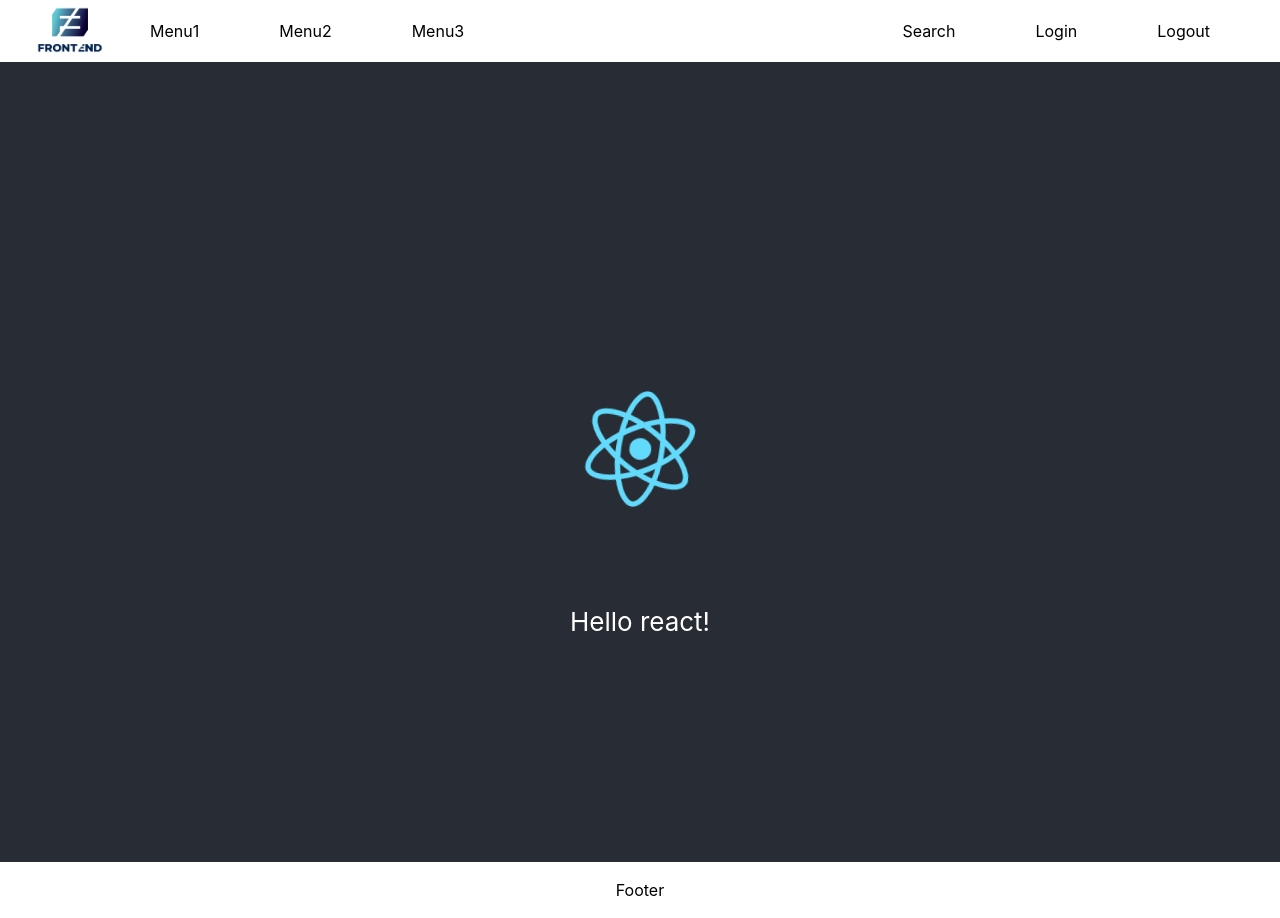
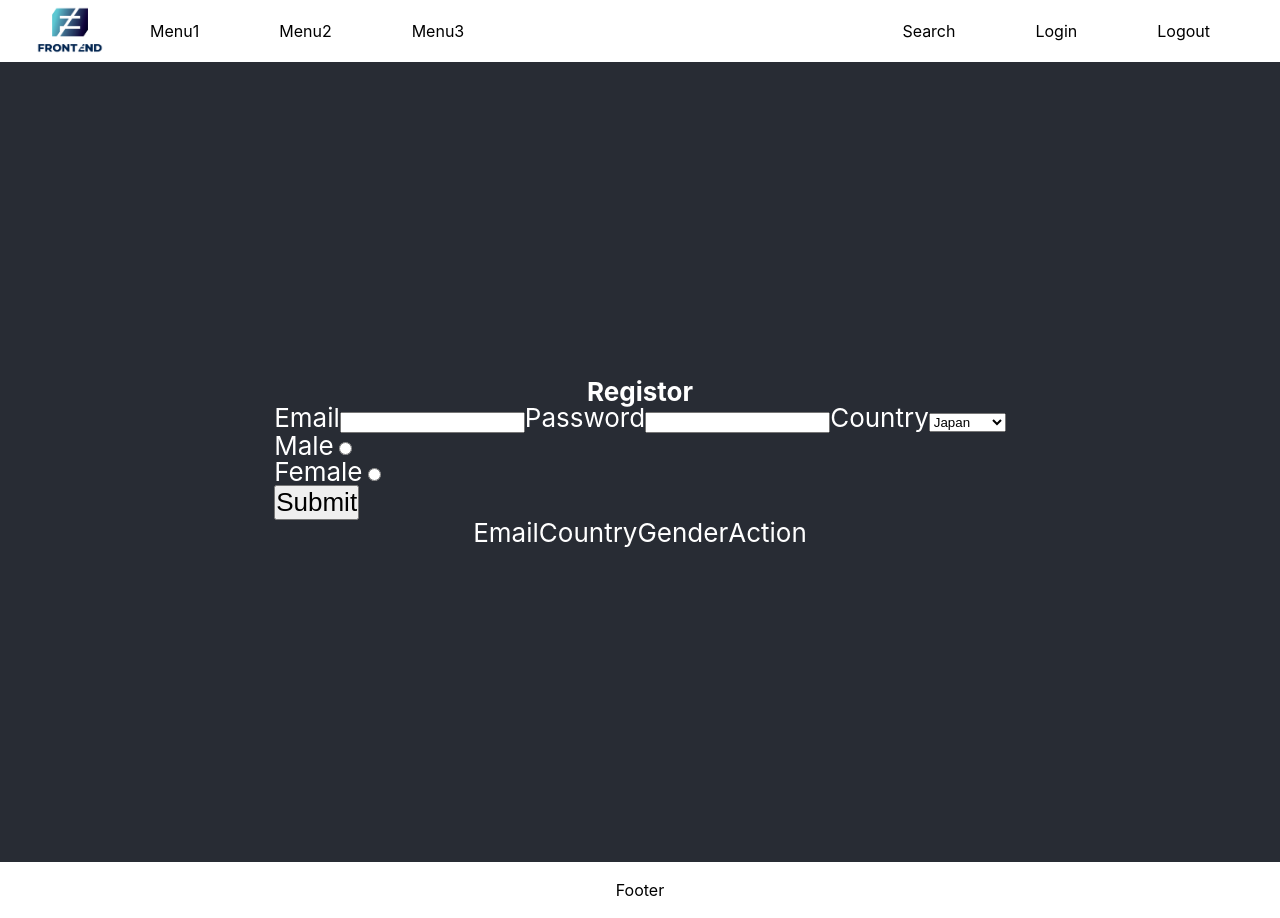
Before and after one commit to mvn-hungtran-dn/fe-train-reactjs, a React (Create React App) app: page / in a window 1280 px wide. Built offline with nearby package versions, Linux system fonts and the light colour scheme.

Commit message:
finish create form

```diff
--- /dev/null
+++ b/src/component/form/button.jsx
@@ -0,0 +1,9 @@
+import React from "react";
+
+export class Button extends React.Component {
+  render() {
+    return (
+      <button type="submit">{this.props.children}</button>
+    )
+  }
+}
--- /dev/null
+++ b/src/component/form/form.jsx
@@ -0,0 +1,11 @@
+import React from "react";
+
+export class Form extends React.Component {
+  render() {
+    return (
+      <form onSubmit={this.props.handleSubmit}>
+        {this.props.children}
+      </form>
+    )
+  }
+}
--- /dev/null
+++ b/src/component/form/input.jsx
@@ -0,0 +1,13 @@
+import React from "react";
+
+export class Input extends React.Component {
+  render() {
+    const { name, label, value } = this.props
+    return (
+      <>
+        <label>{ label }</label>
+        <input defaultValue={value} name={name} type="text"/>
+      </>
+    )
+  }
+}
--- /dev/null
+++ b/src/component/form/radio-group.jsx
@@ -0,0 +1,20 @@
+import React from "react";
+
+export class RadioGroup extends React.Component {
+  render() {
+    const { options, name} = this.props
+    return (
+      options.map((item, index) => (
+        <div key={index}>
+          <label htmlFor={index}>{item.name}</label>
+          <input
+            value={item.value}
+            id={index}
+            type="radio"
+            name={name}
+          />
+        </div>
+      ))
+    )
+  }
+}
--- /dev/null
+++ b/src/component/form/select.jsx
@@ -0,0 +1,19 @@
+import React from "react";
+
+export class Select extends React.Component {
+  render() {
+    const { name, label, options, value } = this.props
+    return (
+      <>
+        <label>{ label }</label>
+        <select defaultValue={value} name={name} id="cars">
+          {
+            options.map(
+              (item, index) => <option key={index} value={item.value}>{ item.name }</option>
+            )
+          }
+        </select>
+      </>
+    )
+  }
+}
--- /dev/null
+++ b/src/component/table.jsx
@@ -0,0 +1,33 @@
+import React from "react";
+
+export class Table extends React.Component {
+  render() {
+    const { datas } = this.props
+    return (
+      <table>
+        <thead>
+          <tr>
+            <th>Email</th>
+            <th>Country</th>
+            <th>Gender</th>
+            <th>Action</th>
+          </tr>
+        </thead>
+        <tbody>
+          {
+            datas.map((item, index) =>
+              <tr key={index}>
+                <td>{item.email}</td>
+                <td>{item.country}</td>
+                <td>{item.gender}</td>
+                <td>
+                  <button onClick={() => this.props.delete(item.id)}>X</button>
+                </td>
+              </tr>
+            )
+          }
+        </tbody>
+      </table>
+    )
+  }
+}
--- a/src/layout/main.jsx
+++ b/src/layout/main.jsx
@@ -1,20 +1,93 @@
 import React from "react";
-import logo from '../logo.svg';
+import { Button } from "../component/form/button";
+import { Form } from "../component/form/form";
+import { Input } from "../component/form/input";
+import { RadioGroup } from "../component/form/radio-group";
+import { Select } from "../component/form/select";
+import { Table } from "../component/table";
 
 export class Main extends React.Component {
+  constructor() {
+    super()
+    this.state = {
+      email: '',
+      country: '',
+      password: '',
+      gender: '',
+      datas: []
+    }
+  }
+
+  onSubmit = (event) => {
+    event.preventDefault()
+    const target = event.target
+    this.setState((state) => ({
+      datas: [
+        ...state.datas,
+        {
+          id: new Date().getTime(),
+          email: target.email.value,
+          country: target.country.value,
+          password: target.password.value,
+          gender: target.gender.value
+        }
+      ]
+    }))
+    console.log(target.gender)
+  }
+
+  onDelete = (id) => {
+    this.setState((state) => ({
+      datas: state.datas.filter((item) => item.id !== id)
+    }))
+  }
+
   render() {
+    const options = [
+      {
+        value: 'jp',
+        name: 'Japan'
+      },
+      {
+        value: 'vn',
+        name: 'Viet Nam'
+      },
+      {
+        value: 'usa',
+        name: 'USA'
+      }
+    ]
+    const optionsRadio = [
+      {
+        value: 0,
+        name: 'Male'
+      },
+      {
+        value: 1,
+        name: 'Female'
+      }
+    ]
     return (
       <main className="main">
-        <img
-          src={logo}
-          className="App-logo"
-          alt="logo"
-          width="200"
-          height="200"
-        />
-        <p>
-          Hello react!
-        </p>
+        <h3>Registor</h3>
+        <Form handleSubmit={this.onSubmit}>
+          <Input value={this.state.email} label="Email" name="email"></Input>
+          <Input value={this.state.password} label="Password" name="password"></Input>
+          <Select
+            value={this.state.country}
+            label="Country"
+            name="country"
+            options={options}
+          ></Select>
+          <RadioGroup
+            value={this.state.gender}
+            label="Gender"
+            name="gender"
+            options={optionsRadio}
+          ></RadioGroup>
+          <Button>Submit</Button>
+        </Form>
+        <Table delete={this.onDelete} datas={this.state.datas}></Table>
       </main>
     )
   }
```
Also changed, not shown: src/component/form/radio.jsx (added, +10 -0 lines).
